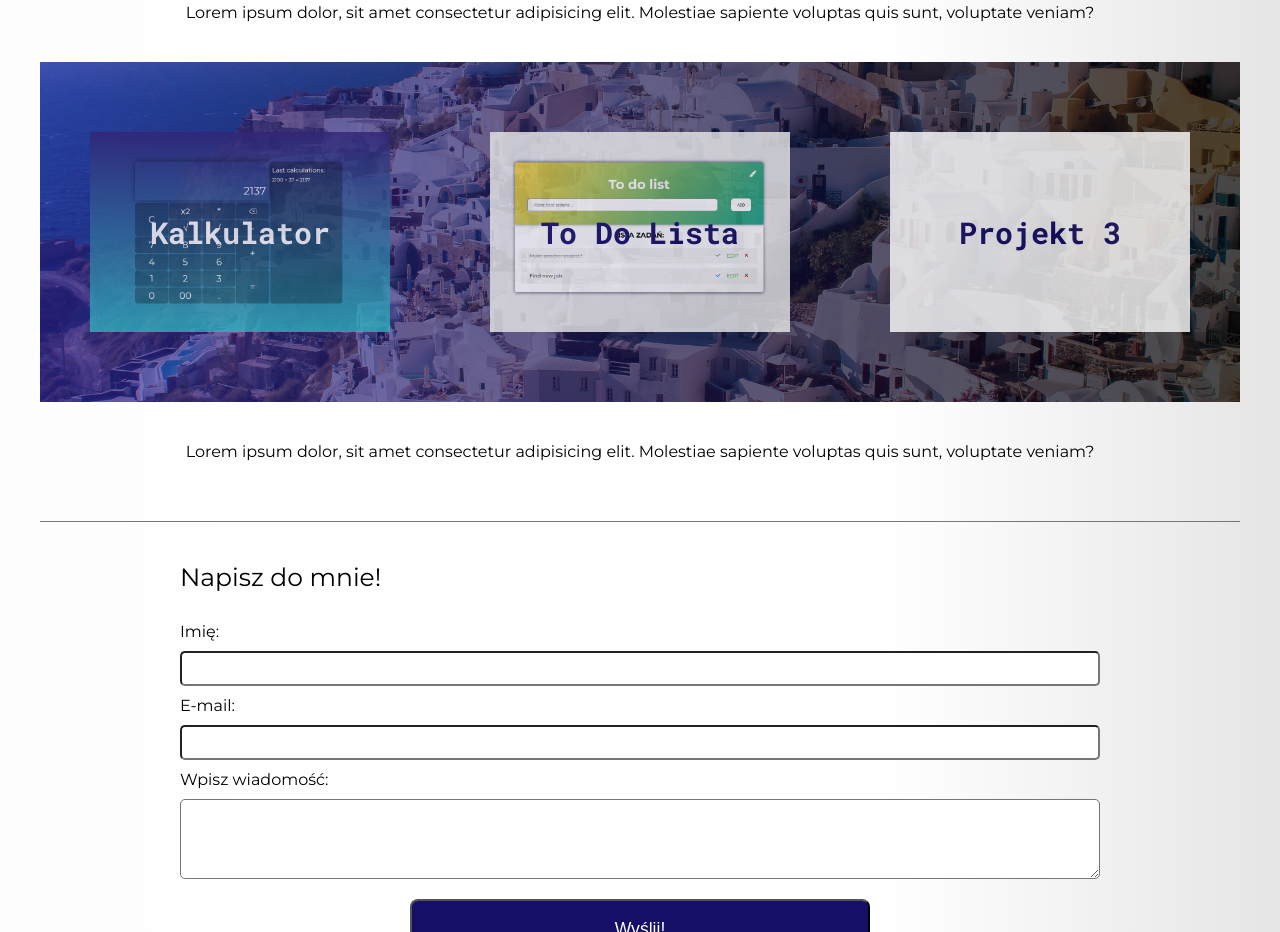
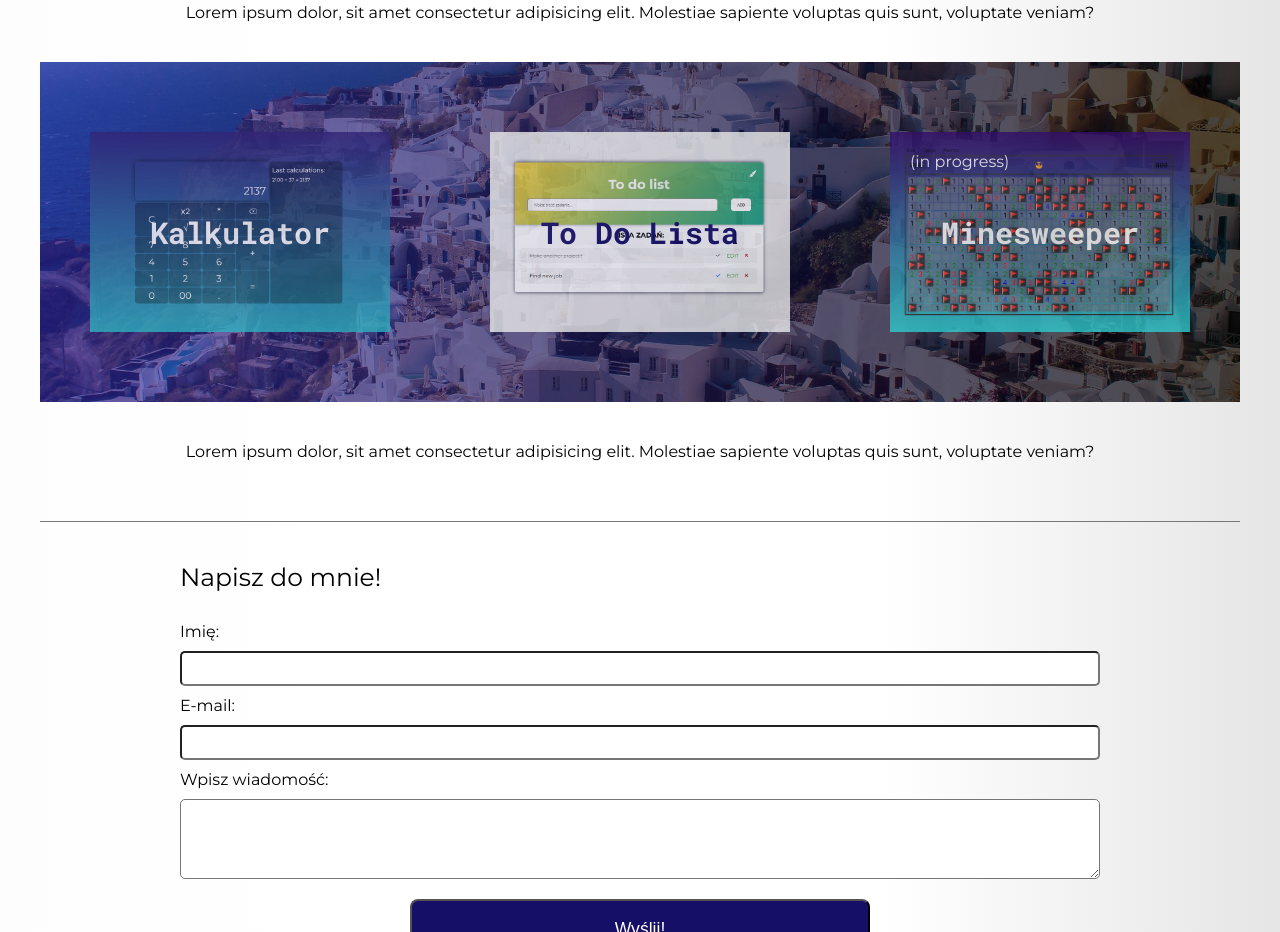
Before and after one commit to ZKuba94/My-Site, a website: page index.html in a window 1280 px wide. Shown: the part 1655-2587 px from the top of the page. Drawn offline with Linux system fonts and the light colour scheme.

Commit message:
added new aproject, photo, links

```diff
--- a/index.html
+++ b/index.html
@@ -42,8 +42,8 @@
                     <a href="https://zkuba94.github.io/ToDo-List/" target="_blank" onclick="void(0)">
                         <li class="nav-mobile__list-item nav-mobile__list-two-item">To Do Lista</li>
                     </a>
-                    <a href="#" onclick="void(0)">
-                        <li class="nav-mobile__list-item nav-mobile__list-two-item">Projekt 3</li>
+                    <a href="https://zkuba94.github.io/Minesweeper/" target="_blank" onclick="void(0)">
+                        <li class="nav-mobile__list-item nav-mobile__list-two-item">Minesweeper</li>
                     </a>
 
                 </ul>
@@ -122,8 +122,9 @@
                     <div class="projects__boxes-project-two"></div>
                 </a>
 
-                <a href="#" class="projects__boxes-project-box three">
-                    <h3 class="projects__boxes-project-title">Projekt 3</h3>
+                <a href="https://zkuba94.github.io/ToDo-List/" class="projects__boxes-project-box three">
+                    <p>(in progress)</p>
+                    <h3 class="projects__boxes-project-title">Minesweeper</h3>
                     <div class="projects__boxes-project-three"></div>
                 </a>
 
--- a/src/sass/main.scss
+++ b/src/sass/main.scss
@@ -259,6 +259,7 @@ body {
 			font-size: 3rem;
 		}
 		&-project-box {
+			position: relative;
 			background: $first-color;
 			opacity: 0.8;
 			width: 80%;
@@ -279,7 +280,15 @@ body {
 			background-image: url('../img/foto2.png');
 		}
 		.three {
-			background-image: url('');
+			background-image: url('../img/foto3.png');
+			.projects__boxes-project-title {
+				color: #fff;
+			}
+			p {
+				position: absolute;
+				top: 20px;
+				left: 20px;
+			}
 		}
 	}
 }
```
Also changed, not shown: dist/css/main.min.css, dist/img/foto3.png (added), src/img/foto3.png (added).
